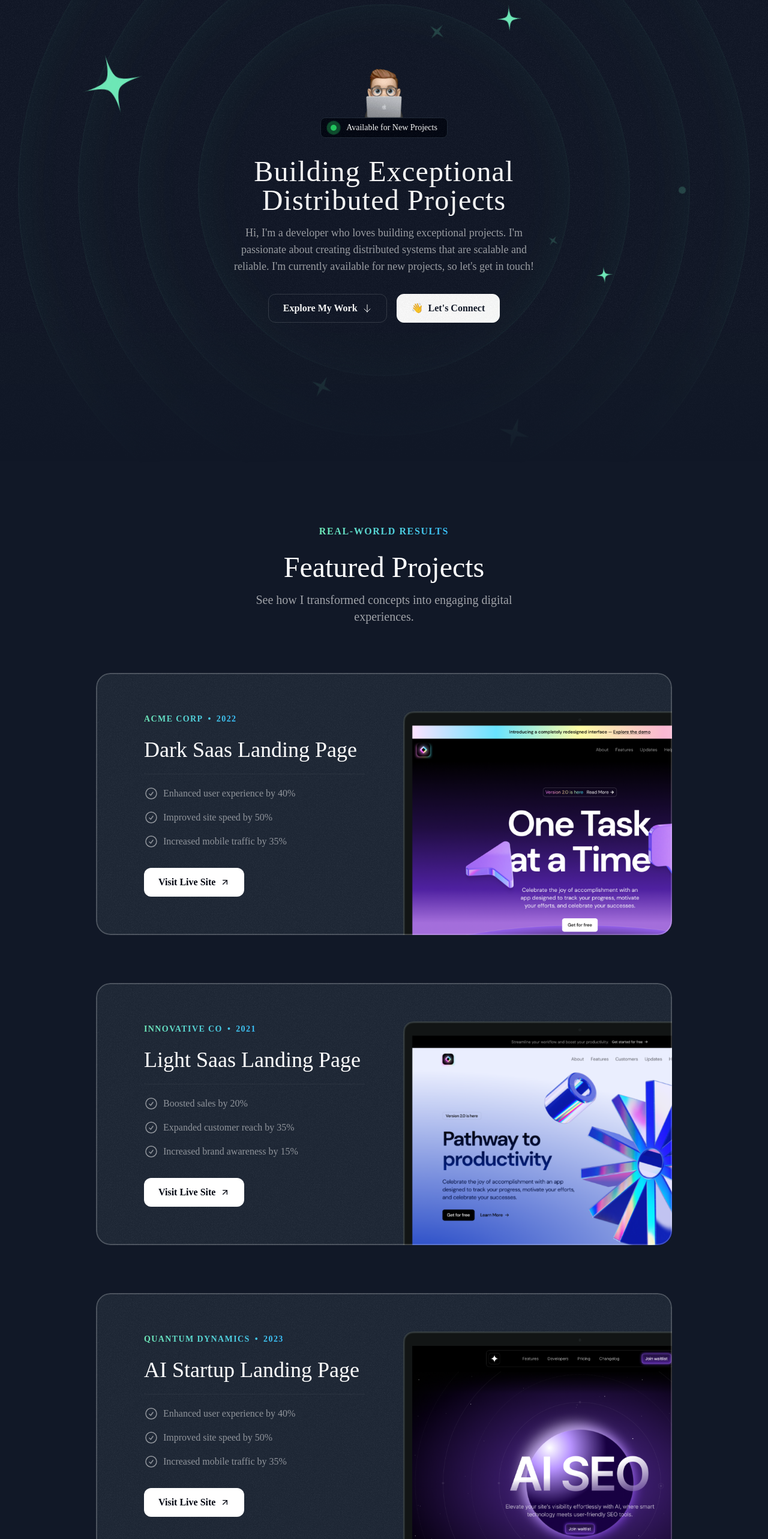
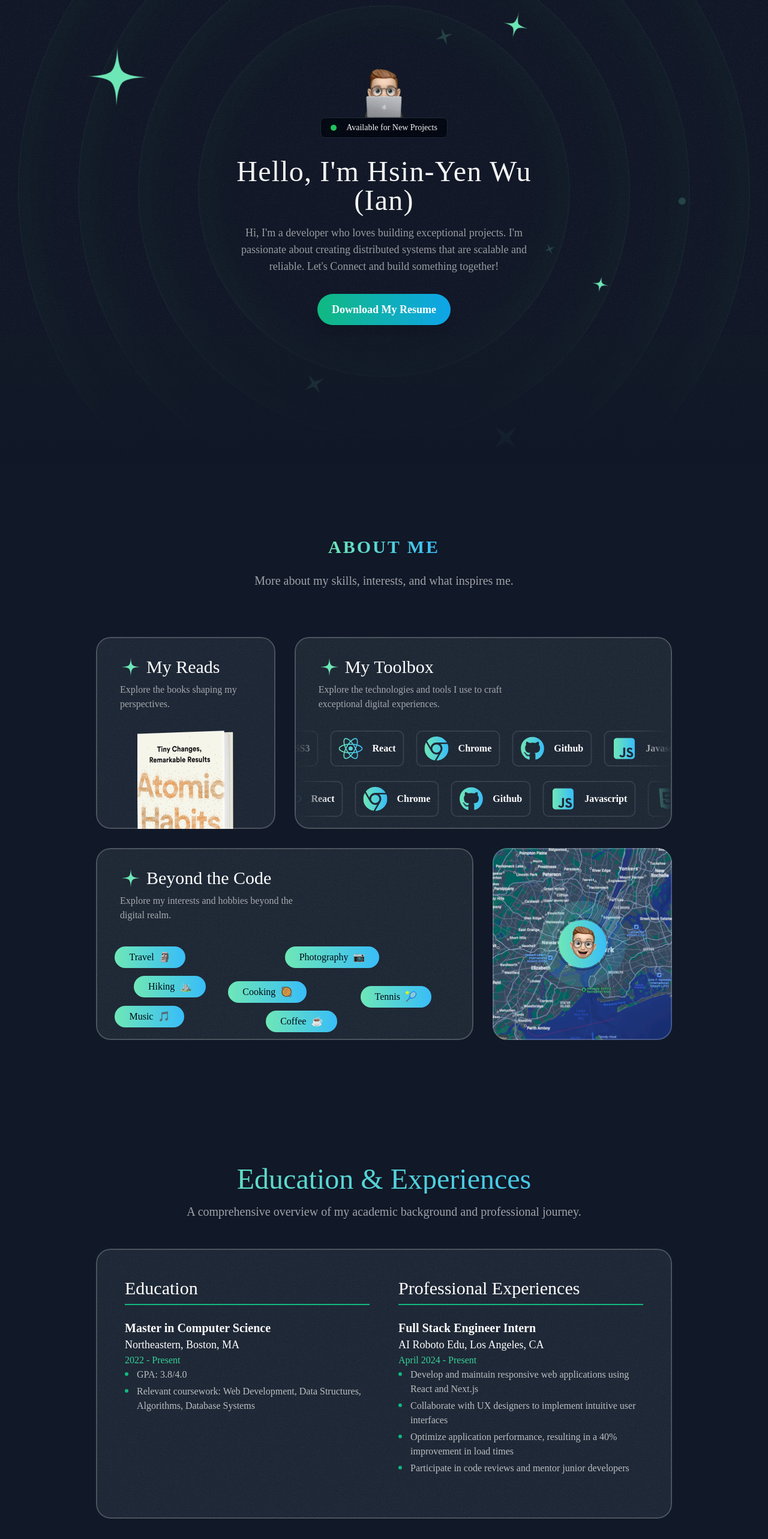
Before and after one commit to iamy8000/my_portfolio, a Next.js app: page / in a window 1280 px wide. Shown: the part 144-2710 px from the top of the page at 60% size. Built offline with nearby package versions, Linux system fonts and the light colour scheme.

Commit message:
rearrange section sequence and add email popup

```diff
--- a/src/app/page.tsx
+++ b/src/app/page.tsx
@@ -1,5 +1,6 @@
 import { Header } from "@/sections/Header";
 import { HeroSection } from "@/sections/Hero";
+import { EducationAndExperienceSection } from "@/sections/Experiences";
 import { ProjectsSection } from "@/sections/Projects";
 import { TapeSection } from "@/sections/Tape";
 import { AboutSection } from "@/sections/About";
@@ -11,9 +12,10 @@ export default function Home() {
     <div>
       <Header id="top"/>
       <HeroSection id="hero" />
+      <AboutSection id="about"/>
+      <EducationAndExperienceSection id="experiences"/>
       <ProjectsSection id ="projects" />
       <TapeSection />
-      <AboutSection id="about"/>
       <ContactSection id="contact"/>
       <Footer />
     </div>
--- a/src/components/SectionHeader.tsx
+++ b/src/components/SectionHeader.tsx
@@ -10,7 +10,7 @@ export const SectionHeader = ({
   return (
     <>
       <div className="flex justify-center">
-        <p className="uppercase font-semibold tracking-widest bg-gradient-to-r from-emerald-300 to-sky-400 text-transparent bg-clip-text text-center">
+        <p className="uppercase text-3xl font-semibold tracking-widest bg-gradient-to-r from-emerald-300 to-sky-400 text-transparent bg-clip-text text-center">
           {eyebrow}
         </p>
       </div>
--- a/src/sections/About.tsx
+++ b/src/sections/About.tsx
@@ -17,6 +17,7 @@ import { CardHeader } from "@/components/CardHeader";
 import { ToolboxItems } from "@/components/ToolboxItems";
 import { motion } from "framer-motion";
 import { useRef } from "react";
+import { EducationAndExperienceSection } from "./Experiences";
 
 const toolboxItems = [
   {
@@ -92,14 +93,16 @@ const hobbies = [
 
 export const AboutSection = ({id}:{id:string}) => {
   const constraintsRef = useRef(null);
+
   return (
     <div id={id} className="py-20 lg:py-28">
       <div className="container">
         <SectionHeader
-          title="A Glimpse Into My World"
+          title=""
           eyebrow="About Me"
-          description="Learn more about who I am, what I do, and what inspires me."
+          description="More about my skills, interests, and what inspires me."
         />
+
         <div className="mt-20 flex flex-col gap-8 ">
           <div className="grid grid-cols-1 gap-8 md:grid-cols-5 lg:grid-cols-3">
             <Card className="h-[320px] md:col-span-2 lg:col-span-1">
--- a/src/sections/Contact.tsx
+++ b/src/sections/Contact.tsx
@@ -1,7 +1,22 @@
+'use client'
+import React from 'react';
 import ArrowUpRightIcon from "@/assets/icons/arrow-up-right.svg";
 import grainImage from "@/assets/images/grain.jpg";
 
 export const ContactSection = ({id}:{id:string}) => {
+  const handleContactClick = () => {
+    // Email details
+    const email = 'wuhsinyen0915@gmail.com';
+    const subject = 'Inquiry from Portfolio Website';
+    const body = 'Hello,\n\nI visited your portfolio website and would like to connect with you regarding...';
+
+    // Construct the mailto URL
+    const mailtoUrl = `mailto:${email}?subject=${encodeURIComponent(subject)}&body=${encodeURIComponent(body)}`;
+
+    // Open the email client in a new window
+    window.open(mailtoUrl, '_blank');
+  };
+
   return (
     <div id={id} className="py-16 pt-12 lg:py-24 lg:pt-20">
       <div className="container">
@@ -19,11 +34,15 @@ export const ContactSection = ({id}:{id:string}) => {
               </h2>
               <p className="text-sm md:text-base mt-2">
                 Ready to bring your next project to life? Let's connect and
-                dicuss how I can help you achieve your goals.
+                discuss how I can help you achieve your goals.
               </p>
             </div>
             <div>
-              <button className="text-white bg-gray-900 inline-flex items-center px-6 h-12 rounded-xl gap-2 w-max border border-gray-900">
+              <button
+                onClick={handleContactClick}
+                className="text-white bg-gray-900 inline-flex items-center px-6 h-12 rounded-xl gap-2 w-max border border-gray-900 hover:bg-gray-800 transition-colors duration-300"
+                aria-label="Contact Me via Email"
+              >
                 <span className="font-semibold">Contact Me</span>
                 <ArrowUpRightIcon className="size-4" />
               </button>
--- /dev/null
+++ b/src/sections/Experiences.tsx
@@ -0,0 +1,104 @@
+import React from 'react';
+import { Card } from "@/components/Card";
+
+const educationData = [
+  {
+    degree: "Master in Computer Science",
+    institution: "Northeastern",
+    location: "Boston, MA",
+    year: "2022 - Present",
+    details: [
+      "GPA: 3.8/4.0",
+      "Relevant coursework: Web Development, Data Structures, Algorithms, Database Systems"
+    ]
+  },
+  // Add more education entries as needed
+];
+
+const experienceData = [
+  {
+    position: "Full Stack Engineer Intern",
+    company: "AI Roboto Edu",
+    location: "Los Angeles, CA",
+    period: "April 2024 - Present",
+    responsibilities: [
+      "Develop and maintain responsive web applications using React and Next.js",
+      "Collaborate with UX designers to implement intuitive user interfaces",
+      "Optimize application performance, resulting in a 40% improvement in load times",
+      "Participate in code reviews and mentor junior developers"
+    ]
+  },
+];
+
+const SectionTitle = ({ title }) => (
+  <h2 className="font-serif text-2xl md:text-3xl mb-6 pb-2 border-b-2 border-emerald-500">
+    {title}
+  </h2>
+);
+
+const EducationEntry = ({ degree, institution, location, year, details }) => (
+  <div className="mb-6">
+    <h3 className="text-xl font-semibold">{degree}</h3>
+    <p className="text-lg">{institution}, {location}</p>
+    <p className="text-emerald-400">{year}</p>
+    <ul className="space-y-1">
+      {details.map((detail, index) => (
+        <li key={index} className="text-white/70 pl-5 relative">
+          <span className="absolute left-0 top-2 w-1.5 h-1.5 bg-emerald-500 rounded-full"></span>
+          {detail}
+        </li>
+      ))}
+    </ul>
+  </div>
+);
+
+const ExperienceEntry = ({ position, company, location, period, responsibilities }) => (
+  <div className="mb-6">
+    <h3 className="text-xl font-semibold">{position}</h3>
+    <p className="text-lg">{company}, {location}</p>
+    <p className="text-emerald-400">{period}</p>
+    <ul className="space-y-1">
+      {responsibilities.map((responsibility, index) => (
+        <li key={index} className="text-white/70 pl-5 relative">
+          <span className="absolute left-0 top-2 w-1.5 h-1.5 bg-emerald-500 rounded-full"></span>
+          {responsibility}
+        </li>
+      ))}
+    </ul>
+  </div>
+);
+
+export const EducationAndExperienceSection = ({id}:{id:string}) => {
+  return (
+    <section id={id} className="py-16 lg:py-24">
+      <div className="container">
+        <div className="text-center mb-12">
+          <h1 className="font-serif text-4xl md:text-5xl mb-4 bg-gradient-to-r from-emerald-300 to-sky-400 text-transparent bg-clip-text">
+            Education & Experiences
+          </h1>
+          <p className="text-xl text-white/60 max-w-2xl mx-auto">
+            A comprehensive overview of my academic background and professional journey.
+          </p>
+        </div>
+
+        <Card className="p-8 md:p-12">
+          <div className="grid md:grid-cols-2 gap-12">
+            <div>
+              <SectionTitle title="Education" />
+              {educationData.map((edu, index) => (
+                <EducationEntry key={index} {...edu} />
+              ))}
+            </div>
+
+            <div>
+              <SectionTitle title="Professional Experiences" />
+              {experienceData.map((exp, index) => (
+                <ExperienceEntry key={index} {...exp} />
+              ))}
+            </div>
+          </div>
+        </Card>
+      </div>
+    </section>
+  );
+};
--- a/src/sections/Header.tsx
+++ b/src/sections/Header.tsx
@@ -20,16 +20,22 @@ export const Header = ({id}:{id:string}) => {
           Home
         </a>
         <a
+          onClick={() => scrollToSection("about")}
+          className="nav-item cursor-pointer"
+        >
+          About
+        </a>
+        <a
+          onClick={() => scrollToSection("experiences")}
+          className="nav-item cursor-pointer"
+        >
+          Experiences
+        </a>
+        <a
           onClick={() => scrollToSection("projects")}
           className="nav-item cursor-pointer"
         >
           Projects
-        </a>
-        <a
-          onClick={() => scrollToSection("about")}
-          className="nav-item cursor-pointer"
-        >
-          About
         </a>
         <a
           onClick={() => scrollToSection("contact")}
--- a/src/sections/Hero.tsx
+++ b/src/sections/Hero.tsx
@@ -1,3 +1,4 @@
+'use client';
 import memojiImage from "@/assets/images/memoji-computer.png";
 import Image from "next/image";
 import ArrowDown from "@/assets/icons/arrow-down.svg";
@@ -10,6 +11,12 @@ export const HeroSection = ({id}:{id:string}) => {
   const maskStyle = {
     WebkitMaskImage: 'linear-gradient(to bottom, transparent, black 10%, black 70%, transparent)',
     maskImage: 'linear-gradient(to bottom, transparent, black 10%, black 70%, transparent)',
+  };
+
+  const handleDownloadResume = () => {
+    // Replace with your actual resume file URL
+    const resumeUrl = "/documents/CV_HsinyenWu.pdf";
+    window.open(resumeUrl, '_blank');
   };
 
   return (
@@ -73,16 +80,23 @@ export const HeroSection = ({id}:{id:string}) => {
         <div className="max-w-lg mx-auto">
           <h1 className="font-serif text-3xl md:text-5xl text-center mt-8 tracking-wide">
             {" "}
-            Building Exceptional Distributed Projects
+            Hello, I'm Hsin-Yen Wu (Ian)
           </h1>
           <p className="mt-4 text-center text-white/60 md:text-lg">
             Hi, I'm a developer who loves building exceptional projects. I'm
             passionate about creating distributed systems that are scalable and
-            reliable. I'm currently available for new projects, so let's get in
-            touch!
+            reliable. Let's Connect and build something together!
           </p>
         </div>
-        <div className="flex flex-col md:flex-row justify-center items-center mt-8 gap-4">
+        <div className="flex justify-center mt-8">
+            <button
+              onClick={handleDownloadResume}
+              className="px-6 py-3 text-lg font-semibold text-white bg-gradient-to-r from-emerald-500 to-sky-500 rounded-full hover:from-emerald-600 hover:to-sky-600 transition-all duration-300 shadow-lg hover:shadow-xl transform hover:-translate-y-1"
+            >
+              Download My Resume
+            </button>
+          </div>
+        {/* <div className="flex flex-col md:flex-row justify-center items-center mt-8 gap-4">
           <button className="inline-flex items-center gap-2 border border-white/15 px-6 h-12 rounded-xl">
             <span className="font-semibold">Explore My Work</span>
             <ArrowDown className="size-4" />
@@ -91,7 +105,7 @@ export const HeroSection = ({id}:{id:string}) => {
             <span>👋</span>
             <span className="font-semibold">Let's Connect</span>
           </button>
-        </div>
+        </div> */}
       </div>
     </div>
   );
```
Also changed, not shown: src/assets/images/placeholder-image.png (added), 1 other file (tests, documents, lock files or other folders).
